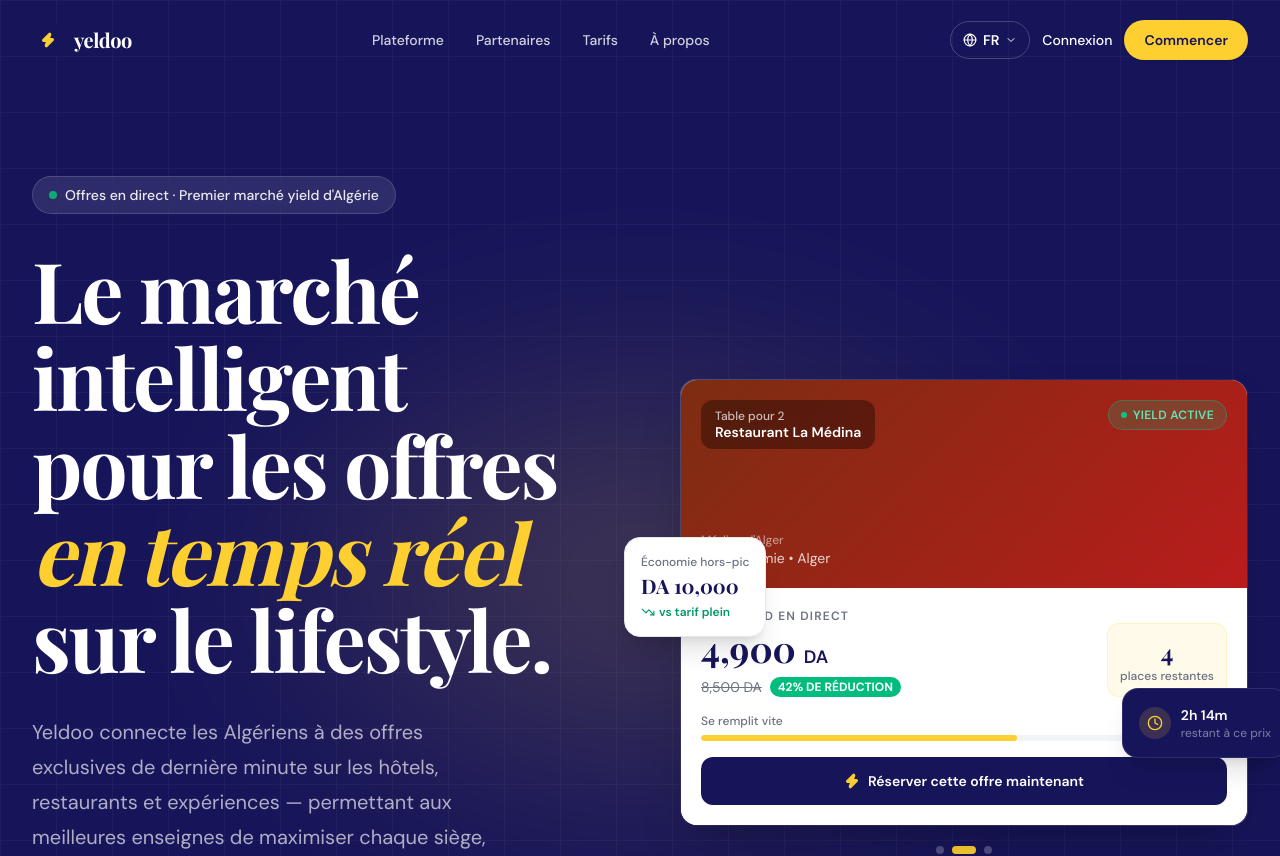
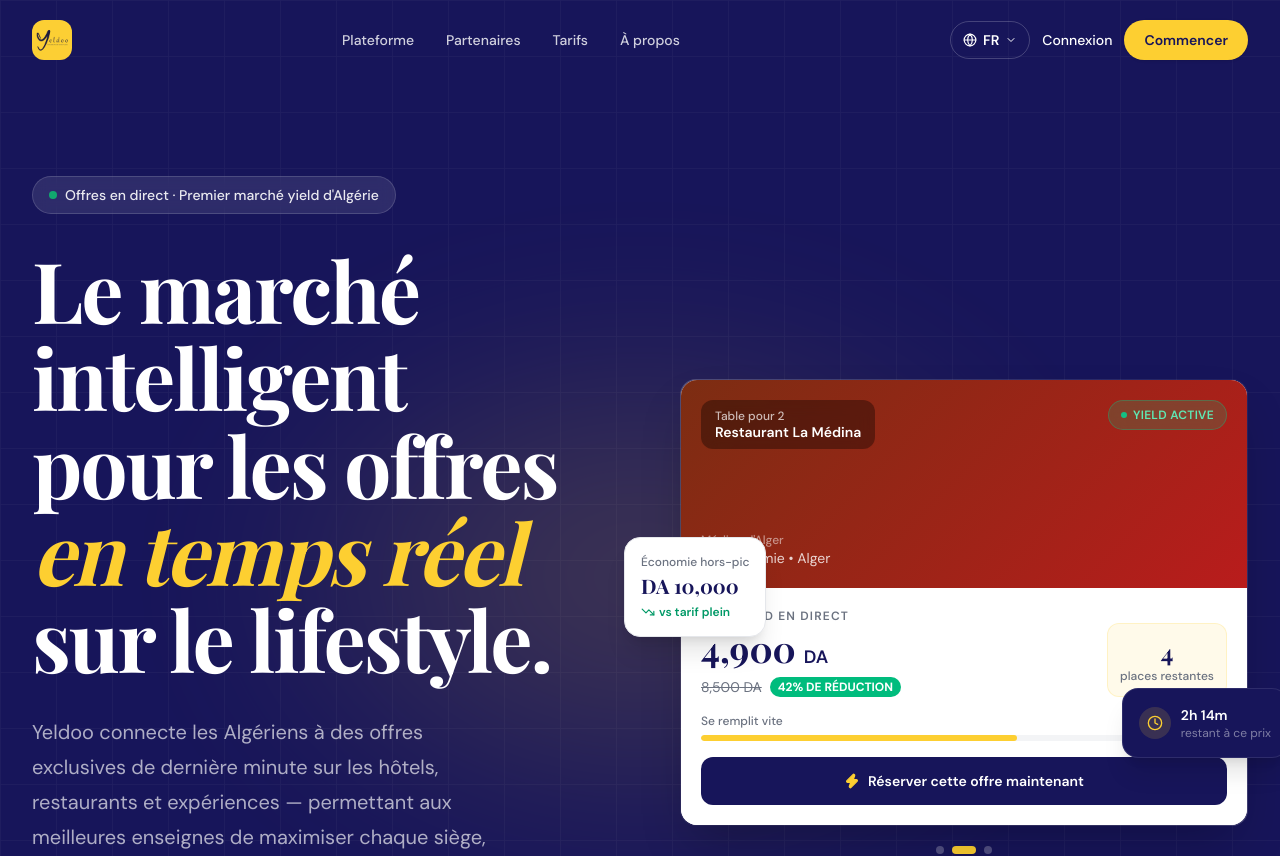
Before and after one commit to AmineBelho21/yeldoo, a Next.js app: page / in a window 1280 px wide. Shown: the top 856 px of the page. Built offline with nearby package versions, Linux system fonts and the light colour scheme.

Commit message:
feat: update Navbar component with logo image and styling improvements

```diff
--- a/src/components/Navbar.tsx
+++ b/src/components/Navbar.tsx
@@ -1,8 +1,9 @@
 "use client";
 
 import { useState, useEffect, useRef } from "react";
+import Image from "next/image";
 import { motion, AnimatePresence } from "framer-motion";
-import { Menu, X, Zap, Globe, ChevronDown } from "lucide-react";
+import { Menu, X, Globe, ChevronDown } from "lucide-react";
 import { useLanguage } from "@/src/context/LanguageContext";
 import { type Locale } from "@/src/lib/translations";
 
@@ -29,7 +30,7 @@
   const currentLang = LOCALES.find((l) => l.id === locale)!;
 
   useEffect(() => {
-    const handleScroll = () => setScrolled(window.scrollY > 20);
+    const handleScroll = () => setScrolled(window.scrollY > window.innerHeight - 80);
     window.addEventListener("scroll", handleScroll, { passive: true });
     return () => window.removeEventListener("scroll", handleScroll);
   }, []);
@@ -51,24 +52,22 @@
       transition={{ duration: 0.65, ease: [0.22, 1, 0.36, 1] }}
       className={`fixed top-0 left-0 right-0 z-50 transition-all duration-300 ${
         scrolled
-          ? "bg-white/95 backdrop-blur-xl border-b border-yeldoo-border shadow-sm"
+          ? "bg-yeldoo-navy/95 backdrop-blur-xl border-b border-white/10 shadow-lg shadow-black/20"
           : "bg-transparent"
       }`}
     >
       <div className="max-w-7xl mx-auto px-6 lg:px-8">
         <div className="flex items-center justify-between h-16 lg:h-20">
           {/* Logo */}
-          <a href="#" className="flex items-center gap-2.5 group">
-            <div className="w-8 h-8 bg-yeldoo-navy rounded-lg flex items-center justify-center group-hover:scale-105 transition-transform">
-              <Zap className="w-4 h-4 text-yeldoo-gold fill-yeldoo-gold" />
-            </div>
-            <span
-              className={`font-display text-xl font-bold tracking-tight transition-colors ${
-                scrolled ? "text-yeldoo-navy" : "text-white"
-              }`}
-            >
-              yeldoo
-            </span>
+          <a href="#" className="flex items-center group">
+            <Image
+              src="/logo.webp"
+              alt="Yeldoo"
+              width={40}
+              height={40}
+              className="h-10 w-10 rounded-xl object-cover group-hover:scale-105 transition-transform"
+              priority
+            />
           </a>
 
           {/* Desktop Nav Links */}
@@ -77,9 +76,7 @@
               <a
                 key={link.label}
                 href={link.href}
-                className={`text-sm font-medium transition-colors hover:text-yeldoo-gold ${
-                  scrolled ? "text-yeldoo-navy/70" : "text-white/80"
-                }`}
+                className="text-sm font-medium text-white/80 transition-colors hover:text-yeldoo-gold"
               >
                 {link.label}
               </a>
@@ -91,9 +88,7 @@
             <div ref={langRef} className="relative">
               <button
                 onClick={() => setLangOpen((v) => !v)}
-                className={`inline-flex items-center gap-1.5 text-sm font-semibold px-3 py-2 rounded-full border transition-all ${
-                  scrolled ? "border-yeldoo-border text-yeldoo-navy hover:border-yeldoo-navy/40" : "border-white/20 text-white hover:border-white/40"
-                }`}
+                className="inline-flex items-center gap-1.5 text-sm font-semibold px-3 py-2 rounded-full border border-white/20 text-white transition-all hover:border-white/40"
                 aria-label="Change language"
               >
                 <Globe className="w-3.5 h-3.5" />
@@ -127,9 +122,7 @@
             </div>
             <a
               href="#"
-              className={`text-sm font-medium transition-colors hover:text-yeldoo-gold ${
-                scrolled ? "text-yeldoo-navy" : "text-white"
-              }`}
+              className="text-sm font-medium text-white transition-colors hover:text-yeldoo-gold"
             >
               {t.nav.login}
             </a>
@@ -145,9 +138,7 @@
           <div className="lg:hidden flex items-center gap-3">
             <button
               onClick={() => setLangOpen((v) => !v)}
-              className={`inline-flex items-center gap-1 text-xs font-bold px-2.5 py-1.5 rounded-full border transition-all ${
-                scrolled ? "border-yeldoo-border text-yeldoo-navy" : "border-white/25 text-white"
-              }`}
+              className="inline-flex items-center gap-1 text-xs font-bold px-2.5 py-1.5 rounded-full border border-white/25 text-white transition-all"
             >
               <Globe className="w-3 h-3" />{currentLang.native}
             </button>
@@ -175,9 +166,7 @@
               )}
             </AnimatePresence>
             <button
-              className={`p-1 rounded-md transition-colors ${
-                scrolled ? "text-yeldoo-navy" : "text-white"
-              }`}
+              className="p-1 rounded-md text-white transition-colors"
               onClick={() => setMobileOpen((v) => !v)}
               aria-label="Toggle menu"
             >
```
